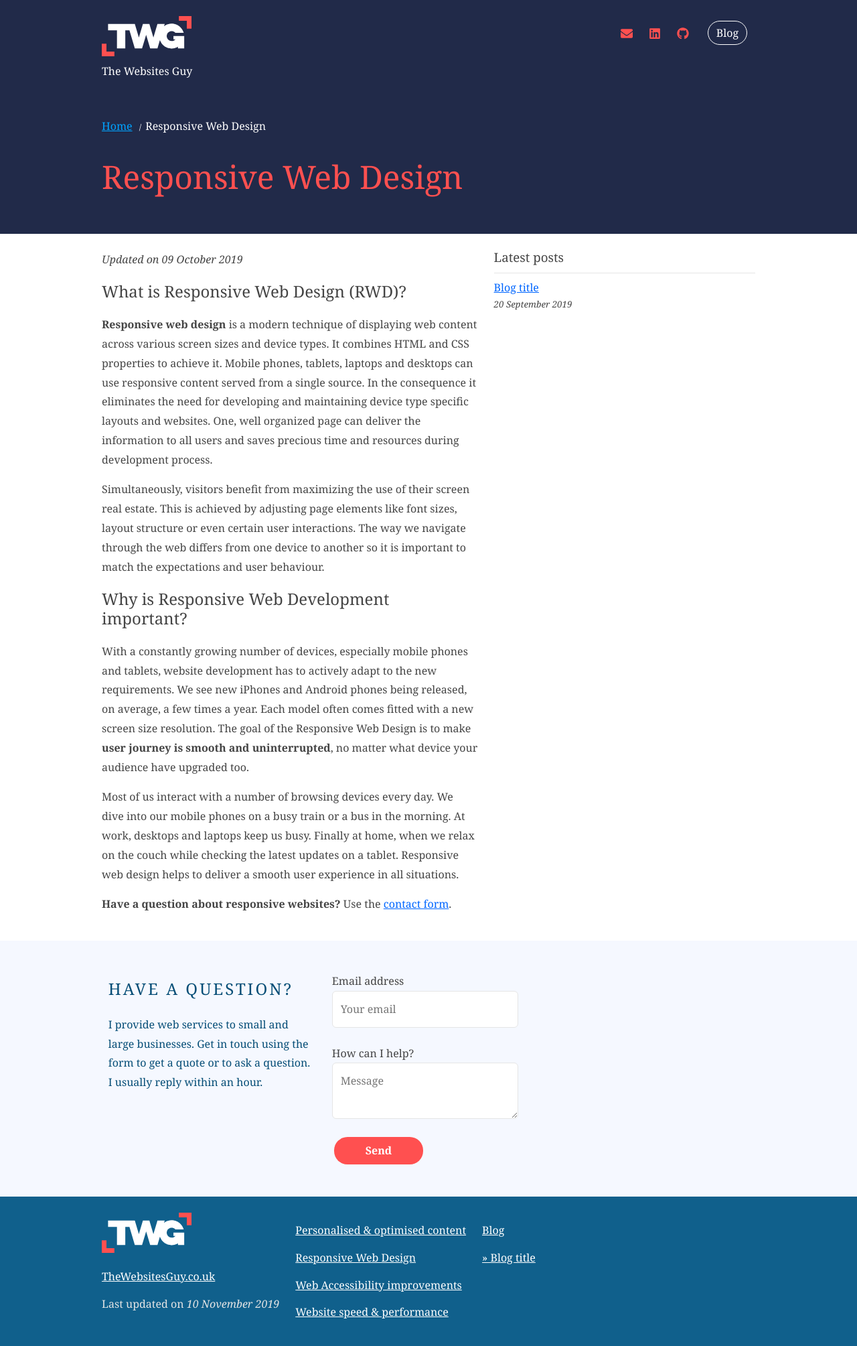
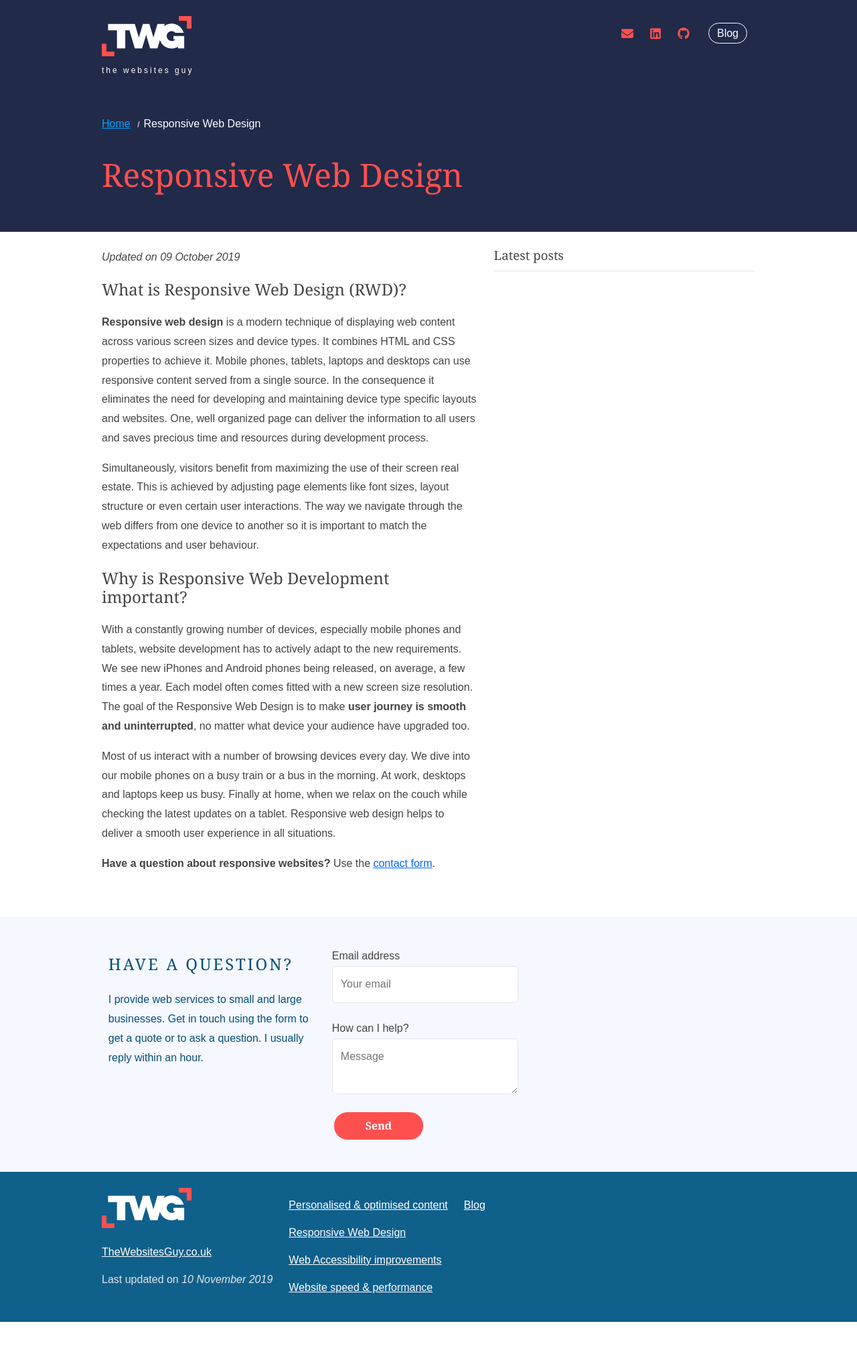
Before and after one commit to proochster/thewebsitesguy, a Jekyll site: the page built from responsive-web-design.html, in a window 1280 px wide. Shown: the whole page at 67% size. Built offline with Jekyll 4.4.1, drawn with Linux system fonts in a browser that asks for light colours; comment, search, counter and statistics services are not loaded; after the commit the page ends 1973 px from its top, so only the background shows below that.

Commit message:
^ Blog style updates

```diff
--- a/_includes/footer.html
+++ b/_includes/footer.html
@@ -1,14 +1,14 @@
         <footer>
             <div class="wrapper m:flex">
-                <div class="m-50 l-25 p-b p-r-d">
+                <div class="m-50 l-25 p-b m:p-r-d">
                     <a href="{{ site.url }}" class="light block" title="{{ site.titleurl }}">{% include /svg/thewebsitesguy.svg %}</a>
                     <a href="{{ site.url }}" title="TheWebsitesGuy homepage" class="p-r-d block light p-t p-b">{{ site.titleurl }}</a>
                     Last updated on <span class="italic">{{ site.time | date_to_long_string }}</span>
                 </div>
-                <div class="m-50 l-25 p-b p-r-d">{% for page in site.pages %}{% if page.title %}{% unless page.title == 'Blog' %}
+                <div class="m-50 l-25 p-b m:p-r-d">{% for page in site.pages %}{% if page.title %}{% unless page.title == 'Blog' %}
                     <a title="{{ page.title }}" href="{{ site.url }}{{ page.url }}" class="block light p-t">{{ page.title }}</a>{% endunless %}{% endif %}{% endfor %}
                 </div>
-                <div class="m-50 l-25 p-b p-r-d">
+                <div class="m-50 l-25 p-b m:p-r-d">
                     <a title="Blog" href="{{ site.url }}/blog.html" class="block light p-t">Blog</a>
                     {% for post in site.posts limit:5 %}
                     <a title="{{ post.title }}" href="{{ post.url }}{{ post.url }}" class="block light p-t">
--- a/_layouts/blog.html
+++ b/_layouts/blog.html
@@ -9,7 +9,7 @@
     </div>
 </div>
 <div class="wrapper">
-    <div class="content m:60">
+    <div class="content m:60 p-b-d">
         <main class="main">
             {% for post in site.posts %}
             <div class="m-b p-b border-b">
--- a/_layouts/default.html
+++ b/_layouts/default.html
@@ -9,7 +9,7 @@
     </div>
 </div>
 <div class="wrapper m:flex">
-    <div class="content m:60 p-r-d">
+    <div class="content m:60 m:p-r-d p-b-d">
         <main class="main">
             {% if page.date %}<div class="italic">Updated on {{ page.date | date_to_long_string }}</div>{% endif %}
             {{ content }}
--- a/_layouts/post.html
+++ b/_layouts/post.html
@@ -9,7 +9,7 @@
     </div>
 </div>
 <div class="wrapper m:flex">
-    <div class="content m:60 p-r-d">
+    <div class="content m:60 m:p-r-d p-b-d">
         <main class="main">
             <div class="italic p-b">Posted on {{ page.date | date_to_long_string }}</div>
             {{ content }}
--- a/_posts/2019-09-20-HTML-intro.html
+++ /dev/null
@@ -1,6 +0,0 @@
----
-title: Blog title
-layout: post
----
-
-Hello
--- a/_styles/components/header.scss
+++ b/_styles/components/header.scss
@@ -17,6 +17,9 @@
 
         a{
             text-decoration: none;
+            text-transform: lowercase;
+            font-size: $unit;
+            letter-spacing: 3px;
         }
     }
 }
--- a/_styles/components/intro.scss
+++ b/_styles/components/intro.scss
@@ -25,6 +25,7 @@
         margin: $unit $double-unit 0 0;
         color: $light;
         border: 1px solid $light;
+        font-family: Arial, sans-serif;
         border-radius: 0 20px 20px 20px;
         font-size: 16px;
         display: block;
--- a/_styles/layout.scss
+++ b/_styles/layout.scss
@@ -37,13 +37,25 @@ body{
            padding-bottom: $double-unit;
        }
     }
-    &-r{
-        &-d{
-            padding-right: $double-unit;
-        }
-    }
+    // &-r{
+    //     &-d{
+    //         padding-right: $double-unit;
+    //     }
+    // }
     &-t{
         padding-top: $unit;
+    }
+}
+
+@include screen-bigger-than($small){
+.m\:{
+        &p{
+            &-r{
+                &-d{
+                    padding-right: $double-unit;
+                }
+            }
+        }
     }
 }
 
--- a/_styles/syntax-highlighter.scss
+++ b/_styles/syntax-highlighter.scss
@@ -1,35 +1,42 @@
-// .highlight{
-//     padding: $base-unit;
-//     margin: 0 ;
-//     overflow-x: scroll;
-// }
-// .highlight, pre, .highlight code{ margin: 0; font-family: 'Encode Sans Semi Expanded', sans-serif;}
+.highlight{
+    background-color: $secondary-light;
+    padding: $unit;
+    margin: 0 ;
+    overflow-x: scroll;
+    line-height: 1.4;
 
-//     .hll { background-color: #ffffcc }
-//     // .k, .kc, .kd, .kn, .kp, .kr, .nb, .sx, .bp, .nc, .nn, .fm{ color: $style-1-accent;} // #42b596;
-//     .nx, .s{ color: #238ad6; }
-//     .mb,.mf,.mh,.mi,.mo,.m,.il{ color:$primary-colour;}
-//     .o{ color: $primary-colour; }
-//     // .sa,.sb,.sc,.dl,.sd,.s1,.s2,.sh, .nd, .ow, .na, .nv{ color: $style-1-accent;}
-//     .c { color: #2f4ea2; font-style: italic } /* Comment */
-//     .err, .gr { border: 1px solid #FF0000 } /* Error */
-//     .ch, .cm, .cpf, .c1, .cs { color: #408080; font-style: italic } /* Comment.Hashbang */
-//     // .cp, .nt { color: #eb6300 } /* Comment.Preproc */
-//     .gd { color: #A00000 } /* Generic.Deleted */
-//     .ge { font-style: italic } /* Generic.Emph */
-//     // .gh, .gp { color: $style-1-accent; } /* Generic.Heading */
-//     .gi { color: #00A000 } /* Generic.Inserted */
-//     .go { color: #888 } /* Generic.Output */
-//     // .gu { color: $style-1-accent;  } /* Generic.Subheading */
-//     // .gt { color: $style-1-accent } /* Generic.Traceback */
-//     .kt { color: #B00040 } /* Keyword.Type */
-//     // .nc, .nf, .nn, .fm { color: #0000FF; } /* Name.Class */
-//     .no { color: #880000 } /* Name.Constant */
-//     // .nd, .ow { color: #AA22FF } /* Name.Decorator */
-//     .ni { color: #999;  } /* Name.Entity */
-//     .ne { color: #D2413A;  } /* Name.Exception */
-//     // .nl { color: #A0A000 } /* Name.Label */
-//     .w { color: #bbb } /* Text.Whitespace */
-//     .se { color: #BB6622;} /* Literal.String.Escape */
-//     .si, .sr { color: #BB6688;  } /* Literal.String.Interpol */
-//     .ss, .vc, .vg, .vi, .vm { color: #19177C } /* Literal.String.Symbol */
+    .p{ // reset utility padding class
+        padding: initial;
+    }
+}
+.highlight, pre, .highlight code{ margin: 0; font-family: monospace, sans-serif; color: $primary;}
+
+    // .hll { background-color: #ffffcc }
+    // // .k, .kc, .kd, .kn, .kp, .kr, .nb, .sx, .bp, .nc, .nn, .fm{ color: $style-1-accent;} // #42b596;
+    // .nx, .s{ color: #238ad6; }
+    // .mb,.mf,.mh,.mi,.mo,.m,.il{ color:$primary;}
+    .o{ color: $link; }
+    .nt{ color: $dark }
+    // // .sa,.sb,.sc,.dl,.sd,.s1,.s2,.sh, .nd, .ow, .na, .nv{ color: $style-1-accent;}
+    // .c { color: #2f4ea2; font-style: italic } /* Comment */
+    // .err, .gr { border: 1px solid #FF0000 } /* Error */
+    // .ch, .cm, .cpf, .c1, .cs { color: #408080; font-style: italic } /* Comment.Hashbang */
+    // // .cp, .nt { color: #eb6300 } /* Comment.Preproc */
+    // .gd { color: #A00000 } /* Generic.Deleted */
+    // .ge { font-style: italic } /* Generic.Emph */
+    // // .gh, .gp { color: $style-1-accent; } /* Generic.Heading */
+    // .gi { color: #00A000 } /* Generic.Inserted */
+    // .go { color: #888 } /* Generic.Output */
+    // // .gu { color: $style-1-accent;  } /* Generic.Subheading */
+    // // .gt { color: $style-1-accent } /* Generic.Traceback */
+    // .kt { color: #B00040 } /* Keyword.Type */
+    // // .nc, .nf, .nn, .fm { color: #0000FF; } /* Name.Class */
+    // .no { color: #880000 } /* Name.Constant */
+    // // .nd, .ow { color: #AA22FF } /* Name.Decorator */
+    // .ni { color: #999;  } /* Name.Entity */
+    // .ne { color: #D2413A;  } /* Name.Exception */
+    // // .nl { color: #A0A000 } /* Name.Label */
+    // .w { color: #bbb } /* Text.Whitespace */
+    // .se { color: #BB6622;} /* Literal.String.Escape */
+    // .si, .sr { color: #BB6688;  } /* Literal.String.Interpol */
+    // .ss, .vc, .vg, .vi, .vm { color: #19177C } /* Literal.String.Symbol */
--- a/_styles/typography.scss
+++ b/_styles/typography.scss
@@ -4,11 +4,12 @@
 
 body, .body-font{
     color: $text;
-    font: 300 16px Georgia, sans-serif;
+    font: 300 16px Arial, sans-serif;
     line-height: 1.8;
 }
 
 h1,h2,h3,h4,h5{
+    font-family: Georgia, serif;
     padding: 0;
     font-weight: 400;
     line-height: 1.2;
--- a/_styles/utilities.scss
+++ b/_styles/utilities.scss
@@ -43,6 +43,7 @@
 }
 
 .button{
+    font-family: Georgia, serif;
     background-color: $secondary;
     padding: $half-unit;
     color: $light;
@@ -74,10 +75,10 @@
     }
 }
 
-// .sticky{
-//     position: sticky;
-//     top: 0;
-// }
+.sticky{
+    position: sticky;
+    top: 0;
+}
 
 // .a-{
 //     &r{
@@ -121,3 +122,7 @@
 [data-hidden="false"]{
     display: block;
 }
+
+.scroll-x{
+    overflow-x: scroll;
+}
```
